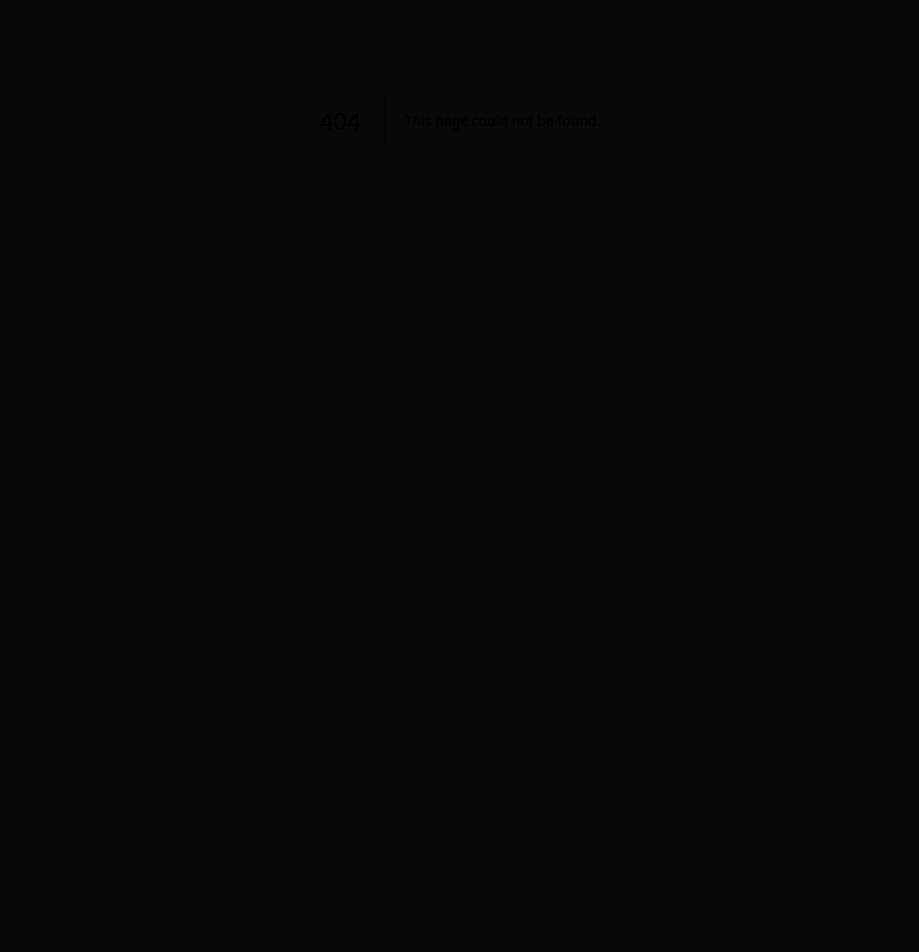
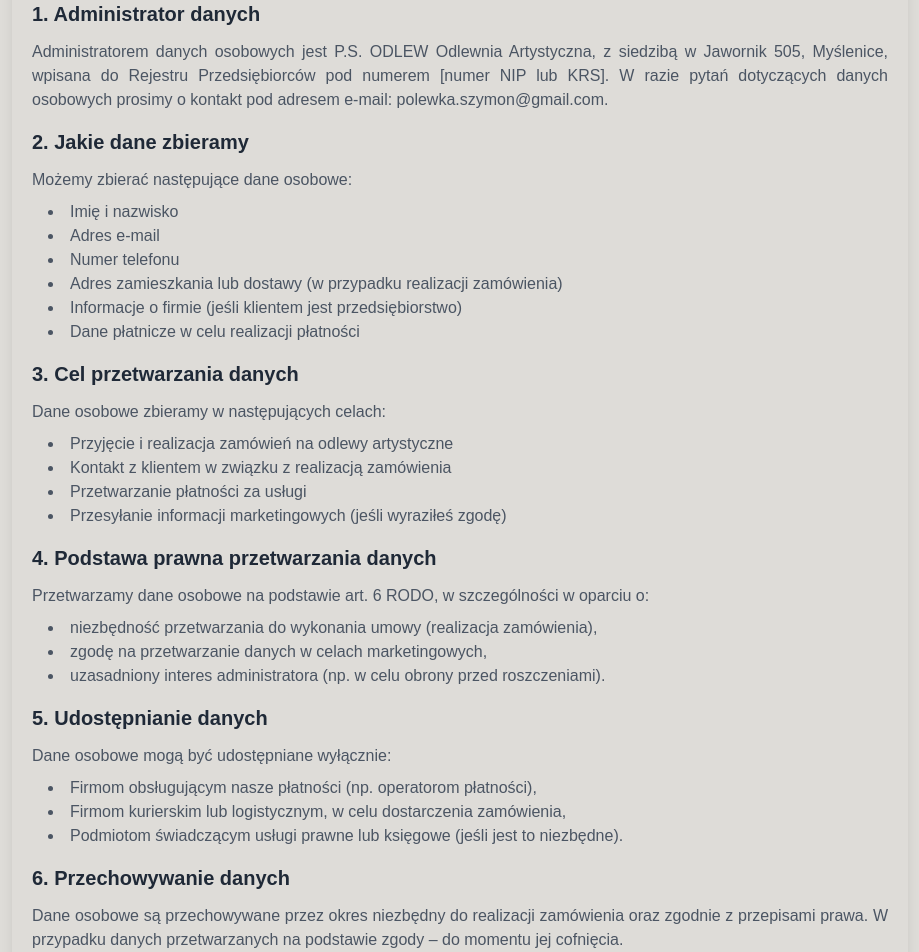
Before and after one commit to MarioLuigie/Odlew, a Next.js app: page /polityka-prywatnosci in a window 1280 px wide. Before the commit this address had no page. Shown: the part 280-1232 px from the top of the page, without its empty margins (180-1099 px from the left). Before the commit the page ends 800 px from the top, so only its background shows below. Built offline with nearby package versions, Linux system fonts and the light colour scheme.

Commit message:
Feat: Create PrivatePolicyPage

```diff
--- a/src/app/(root)/kontakt/page.tsx
+++ b/src/app/(root)/kontakt/page.tsx
@@ -1,8 +1,5 @@
+import ContactPage from "@/components/pages/ContactPage"
+
 export default function Page() {
-
-  return (
-    <div className="text-white">
-      Kontakt
-    </div>
-  )
+  return <ContactPage />
 }
--- /dev/null
+++ b/src/app/(root)/polityka-prywatnosci/page.tsx
@@ -0,0 +1,5 @@
+import PrivatePolicyPage from "@/components/pages/PrivatePolicyPage"
+
+export default function Page() {
+  return <PrivatePolicyPage />
+}
--- /dev/null
+++ b/src/components/pages/ContactPage.tsx
@@ -0,0 +1,5 @@
+import Contact from "@/components/pages/homePagePartials/Contact";
+
+export default function ContactPage() {
+  return <Contact />
+}
--- /dev/null
+++ b/src/components/pages/PrivatePolicyPage.tsx
@@ -0,0 +1,150 @@
+import Title from "@/components/shared/Title"
+
+export default function PrivatePolicyPage() {
+  return (
+    <div className="min-h-customScreen bg-background">
+      <Title>Polityka prywatności</Title>
+
+      <div className="max-w-4xl mx-auto p-5 shadow-lg rounded-lg text">
+        <p className="text-gray-600 mb-4 text-justify">
+          Witamy na stronie naszej odlewni artystycznej, specjalizującej się w
+          wykonywaniu artystycznych odlewów z brązu na zamówienie. Szanujemy
+          prywatność naszych klientów i dbamy o bezpieczeństwo ich danych
+          osobowych. Niniejsza Polityka Prywatności wyjaśnia, w jaki sposób
+          gromadzimy, wykorzystujemy i przechowujemy dane osobowe oraz jakie
+          prawa mają nasi klienci w odniesieniu do swoich danych.
+        </p>
+
+        <h2 className="text-xl font-semibold text-gray-800 mb-3">
+          1. Administrator danych
+        </h2>
+        <p className="text-gray-600 mb-4 text-justify">
+          Administratorem danych osobowych jest{" "}
+          <span className="font-medium">P.S. ODLEW Odlewnia Artystyczna</span>, z siedzibą w{" "}
+          <span className="font-medium">Jawornik 505, Myślenice</span>, wpisana do
+          Rejestru Przedsiębiorców pod numerem{" "}
+          <span className="font-medium">[numer NIP lub KRS]</span>. W razie
+          pytań dotyczących danych osobowych prosimy o kontakt pod adresem
+          e-mail: <span className="font-medium">polewka.szymon@gmail.com</span>.
+        </p>
+
+        <h2 className="text-xl font-semibold text-gray-800 mb-3">
+          2. Jakie dane zbieramy
+        </h2>
+        <div className="text-gray-600 mb-4">
+          Możemy zbierać następujące dane osobowe:
+          <ul className="list-disc list-inside mt-2 ml-4 text-gray-600">
+            <li>Imię i nazwisko</li>
+            <li>Adres e-mail</li>
+            <li>Numer telefonu</li>
+            <li>
+              Adres zamieszkania lub dostawy (w przypadku realizacji zamówienia)
+            </li>
+            <li>Informacje o firmie (jeśli klientem jest przedsiębiorstwo)</li>
+            <li>Dane płatnicze w celu realizacji płatności</li>
+          </ul>
+        </div>
+
+        <h2 className="text-xl font-semibold text-gray-800 mb-3">
+          3. Cel przetwarzania danych
+        </h2>
+        <div className="text-gray-600 mb-4">
+          Dane osobowe zbieramy w następujących celach:
+          <ul className="list-disc list-inside mt-2 ml-4 text-gray-600">
+            <li>Przyjęcie i realizacja zamówień na odlewy artystyczne</li>
+            <li>Kontakt z klientem w związku z realizacją zamówienia</li>
+            <li>Przetwarzanie płatności za usługi</li>
+            <li>
+              Przesyłanie informacji marketingowych (jeśli wyraziłeś zgodę)
+            </li>
+          </ul>
+        </div>
+
+        <h2 className="text-xl font-semibold text-gray-800 mb-3">
+          4. Podstawa prawna przetwarzania danych
+        </h2>
+        <div className="text-gray-600 mb-4">
+          Przetwarzamy dane osobowe na podstawie art. 6 RODO, w szczególności w
+          oparciu o:
+          <ul className="list-disc list-inside mt-2 ml-4 text-gray-600">
+            <li>
+              niezbędność przetwarzania do wykonania umowy (realizacja
+              zamówienia),
+            </li>
+            <li>zgodę na przetwarzanie danych w celach marketingowych,</li>
+            <li>
+              uzasadniony interes administratora (np. w celu obrony przed
+              roszczeniami).
+            </li>
+          </ul>
+        </div>
+
+        <h2 className="text-xl font-semibold text-gray-800 mb-3">
+          5. Udostępnianie danych
+        </h2>
+        <div className="text-gray-600 mb-4">
+          Dane osobowe mogą być udostępniane wyłącznie:
+          <ul className="list-disc list-inside mt-2 ml-4 text-gray-600">
+            <li>
+              Firmom obsługującym nasze płatności (np. operatorom płatności),
+            </li>
+            <li>
+              Firmom kurierskim lub logistycznym, w celu dostarczenia
+              zamówienia,
+            </li>
+            <li>
+              Podmiotom świadczącym usługi prawne lub księgowe (jeśli jest to
+              niezbędne).
+            </li>
+          </ul>
+        </div>
+
+        <h2 className="text-xl font-semibold text-gray-800 mb-3">
+          6. Przechowywanie danych
+        </h2>
+        <p className="text-gray-600 mb-4 text-justify">
+          Dane osobowe są przechowywane przez okres niezbędny do realizacji
+          zamówienia oraz zgodnie z przepisami prawa. W przypadku danych
+          przetwarzanych na podstawie zgody – do momentu jej cofnięcia.
+        </p>
+
+        <h2 className="text-xl font-semibold text-gray-800 mb-3">
+          7. Prawa klientów
+        </h2>
+        <div className="text-gray-600 mb-4">
+          Każdy klient ma prawo do:
+          <ul className="list-disc list-inside mt-2 ml-4 text-gray-600">
+            <li>Dostępu do swoich danych</li>
+            <li>Sprostowania danych</li>
+            <li>Usunięcia danych</li>
+            <li>Ograniczenia przetwarzania</li>
+            <li>Przenoszenia danych</li>
+            <li>Sprzeciwu wobec przetwarzania danych</li>
+            <li>Cofnięcia zgody na przetwarzanie danych w dowolnym momencie</li>
+          </ul>
+          Aby skorzystać z powyższych praw, prosimy o kontakt pod adresem:{" "}
+          <span className="font-medium">[adres e-mail]</span>.
+        </div>
+
+        <h2 className="text-xl font-semibold text-gray-800 mb-3">
+          8. Zmiany w Polityce Prywatności
+        </h2>
+        <p className="text-gray-600 mb-4 text-justify">
+          Zastrzegamy sobie prawo do wprowadzania zmian w niniejszej Polityce
+          Prywatności. Wszelkie zmiany zostaną opublikowane na tej stronie, a
+          klienci zostaną o nich poinformowani drogą mailową, jeśli zmiany będą
+          miały wpływ na przetwarzanie ich danych.
+        </p>
+
+        <h2 className="text-xl font-semibold text-gray-800 mb-3">
+          9. Kontakt
+        </h2>
+        <p className="text-gray-600 mb-4 text-justify">
+          W razie pytań dotyczących Polityki Prywatności lub przetwarzania
+          danych osobowych prosimy o kontakt pod adresem e-mail:{" "}
+          <span className="font-medium">[adres e-mail]</span>.
+        </p>
+      </div>
+    </div>
+  )
+}
--- a/src/components/pages/homePagePartials/About.tsx
+++ b/src/components/pages/homePagePartials/About.tsx
@@ -13,7 +13,7 @@ export default function About() {
       id="o-nas"
       className="min-h-customScreen flex flex-col bg-background scroll-mt-header"
     >
-      <Title>
+      <Title className="mb-6">
         <p>Kim jesteśmy?</p>
         <p>Co tworzymy?</p>
         <p>Dokąd zmierzamy?</p>
--- a/src/components/pages/homePagePartials/Contact.tsx
+++ b/src/components/pages/homePagePartials/Contact.tsx
@@ -10,14 +10,14 @@ export default function Contact() {
     id="kontakt"
     className="min-h-customScreen pb-8 bg-background scroll-mt-header"
   >
-    <Title>
+    <Title className="mb-6">
       <p>Kontakt</p>
     </Title>
     <div className="p-6 flex flex-col">
       <CompanyName mode="dark" />
       <ContactInfo />
     </div>
-    <Title>
+    <Title className="mb-6">
       <p>Napisz do nas</p>
     </Title>
     <div className="flex flex-col px-6">
--- a/src/components/pages/homePagePartials/Offer .tsx
+++ b/src/components/pages/homePagePartials/Offer .tsx
@@ -13,7 +13,7 @@ export default function Offer() {
         id="oferta"
         className="min-h-customScreen bg-background scroll-mt-header"
       >
-        <Title>
+        <Title className="mb-6">
           <p>Co oferujemy</p>
           <p>i dla kogo?</p>
         </Title>
--- a/src/components/pages/homePagePartials/Realizations.tsx
+++ b/src/components/pages/homePagePartials/Realizations.tsx
@@ -14,7 +14,7 @@ export default function Realizations() {
         id="realizacje"
         className="min-h-customScreen bg-background scroll-mt-header"
       >
-        <Title>
+        <Title className="mb-6">
           <p>Nasze realizacje</p>
           <p>i ich znaczenie</p>
         </Title>
--- a/src/components/shared/Title.tsx
+++ b/src/components/shared/Title.tsx
@@ -10,7 +10,7 @@ export default function Title({
 	return (
 		<div
 			className={cn(
-				'mb-6 px-5 pt-5 flex flex-col text-[21px] leading-7 font-[600] text-textDark',
+				'px-5 pt-5 flex flex-col text-[21px] leading-7 font-[600] text-textDark',
 				className
 			)}
 		>
```
